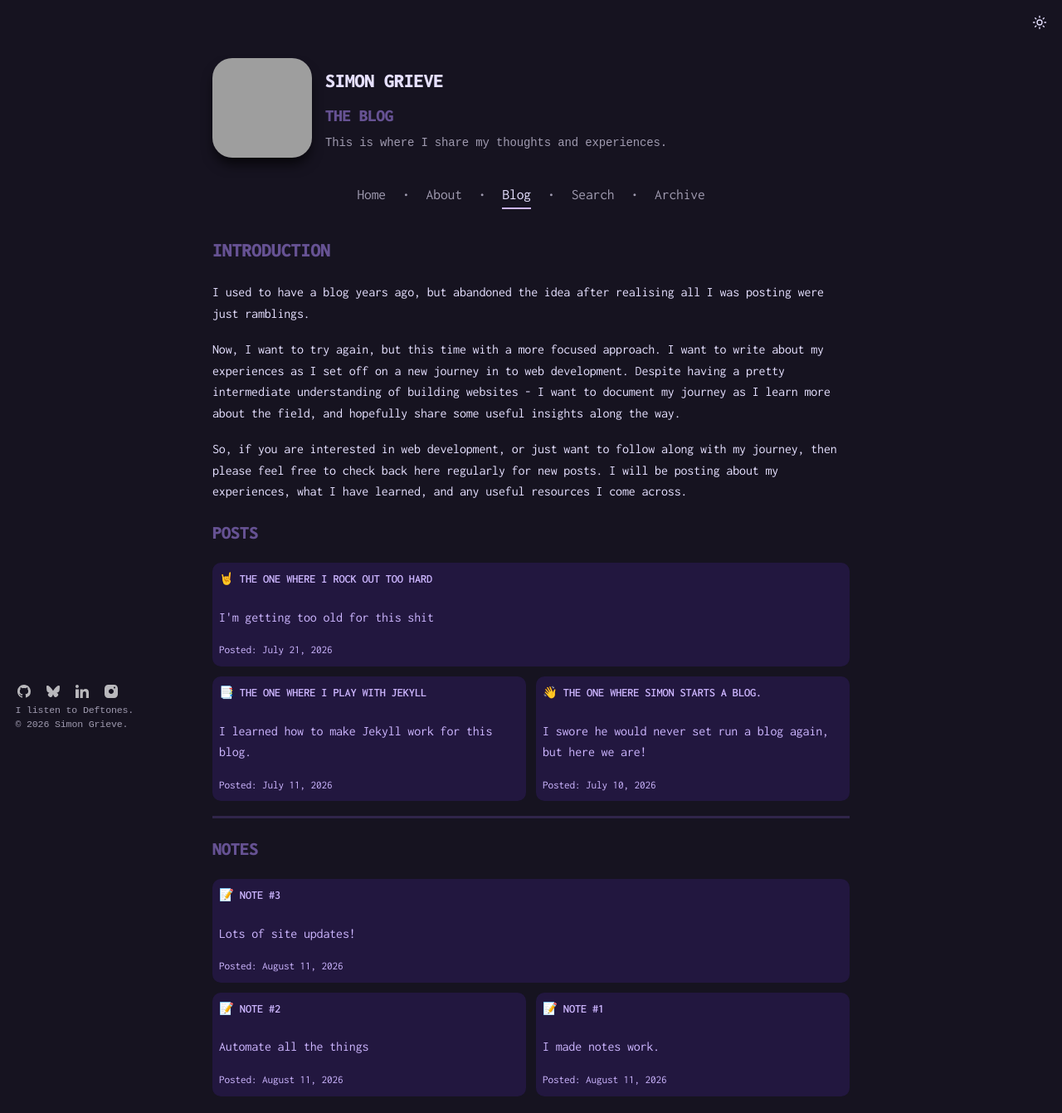
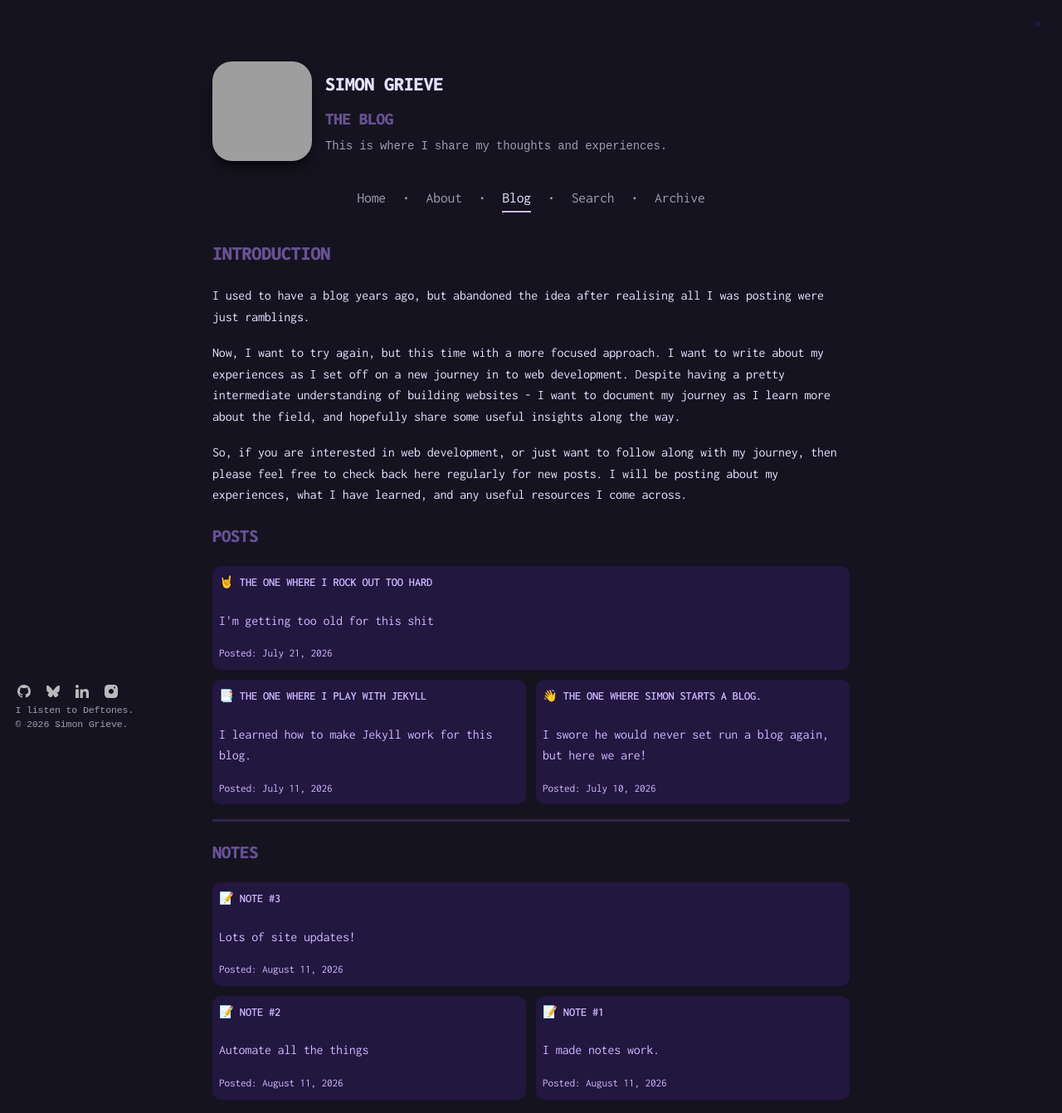
Before and after one commit to SENPIEMAN/simongrieve.uk, a Jekyll site: the page built from blog/index.html, in a window 1280 px wide. Shown: the whole page at 83% size. Built offline with Jekyll 4.4.1, drawn with Linux system fonts in a browser that asks for light colours; grey boxes are pictures that could not be loaded.

Commit message:
Icon colour to match theme

```diff
--- a/assets/scss/components/_theme-switch.scss
+++ b/assets/scss/components/_theme-switch.scss
@@ -39,17 +39,17 @@
   color: inherit;
 
   .theme-icon {
-    width: 18px;
-    height: 18px;
-    fill: none;
-    stroke: currentColor;
+    width: 22px;
+    height: 22px;
+    fill: var(--card);
+    stroke: var(--subtitle);
     stroke-width: 1.8;
     stroke-linecap: round;
     stroke-linejoin: round;
 
     transition:
       opacity 0.2s ease,
-      transform 0.2s ease;
+      transform 2s ease;
   }
 
   .theme-icon-moon {
```
